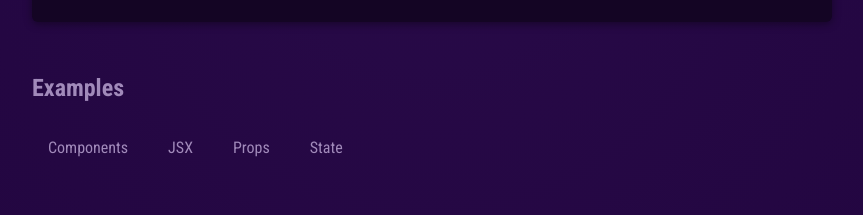
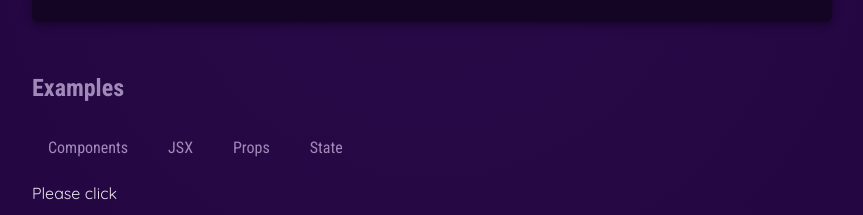
Before and after one commit to shubham64mehta/reactbasics, a React (Create React App) app: page / in a window 1280 px wide. Shown: the part 737-952 px from the top of the page, without its empty margins (208-1071 px from the left). Built offline with nearby package versions, Linux system fonts and the light colour scheme.

Commit message:
added useState react hooks

```diff
--- a/src/App.js
+++ b/src/App.js
@@ -1,3 +1,4 @@
+import { useState } from "react";
 import "./App.css";
 import Coreconcepts from "./components/coreconcept";
 import Header from "./components/header";
@@ -5,8 +6,10 @@ import Tabbutton from "./components/tabbutton";
 import { CORE_CONCEPTS } from "./data/data";
 
 function App() {
+  const [selectedComponents, setSelectedComponents] = useState("Please click");
+
   function clickHandler(selectedComponents) {
-    console.log(selectedComponents);
+    setSelectedComponents(selectedComponents);
   }
   return (
     <div>
@@ -54,6 +57,7 @@ function App() {
               State
             </Tabbutton>
           </menu>
+          {selectedComponents}
         </section>
       </main>
     </div>
```
